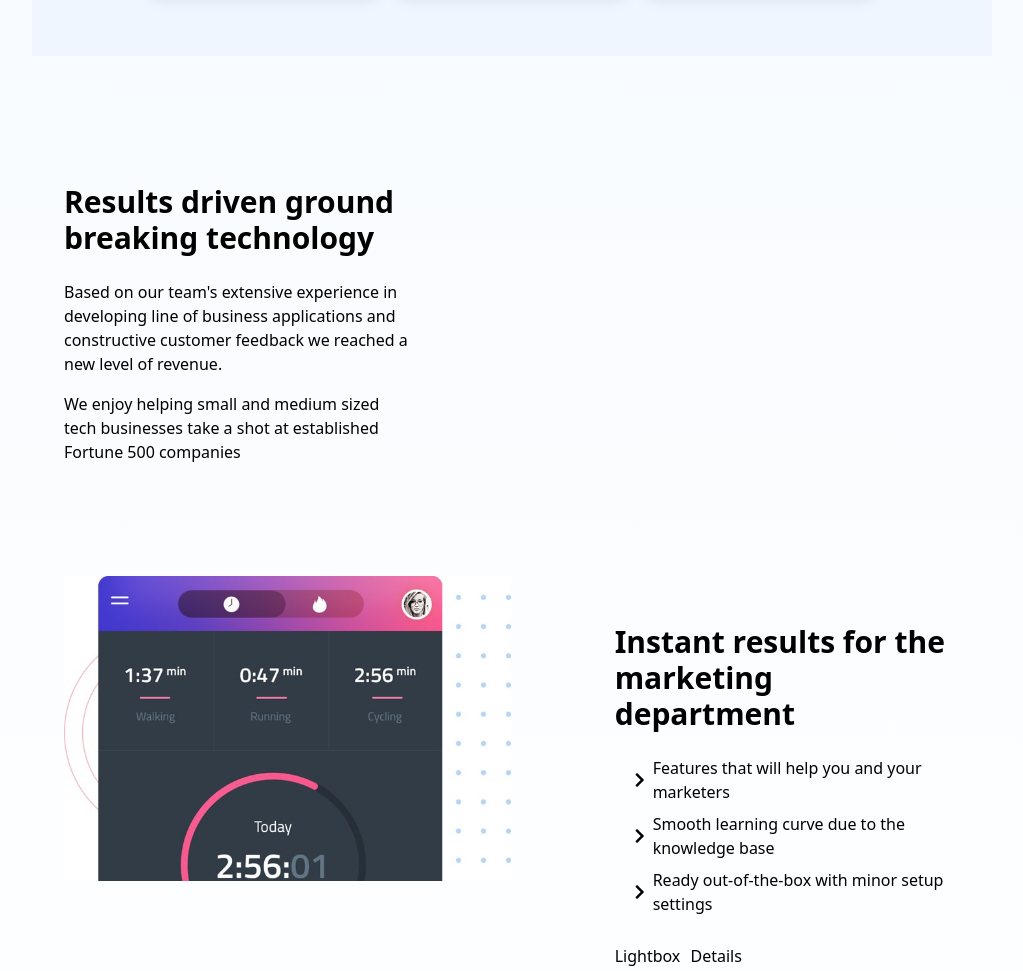
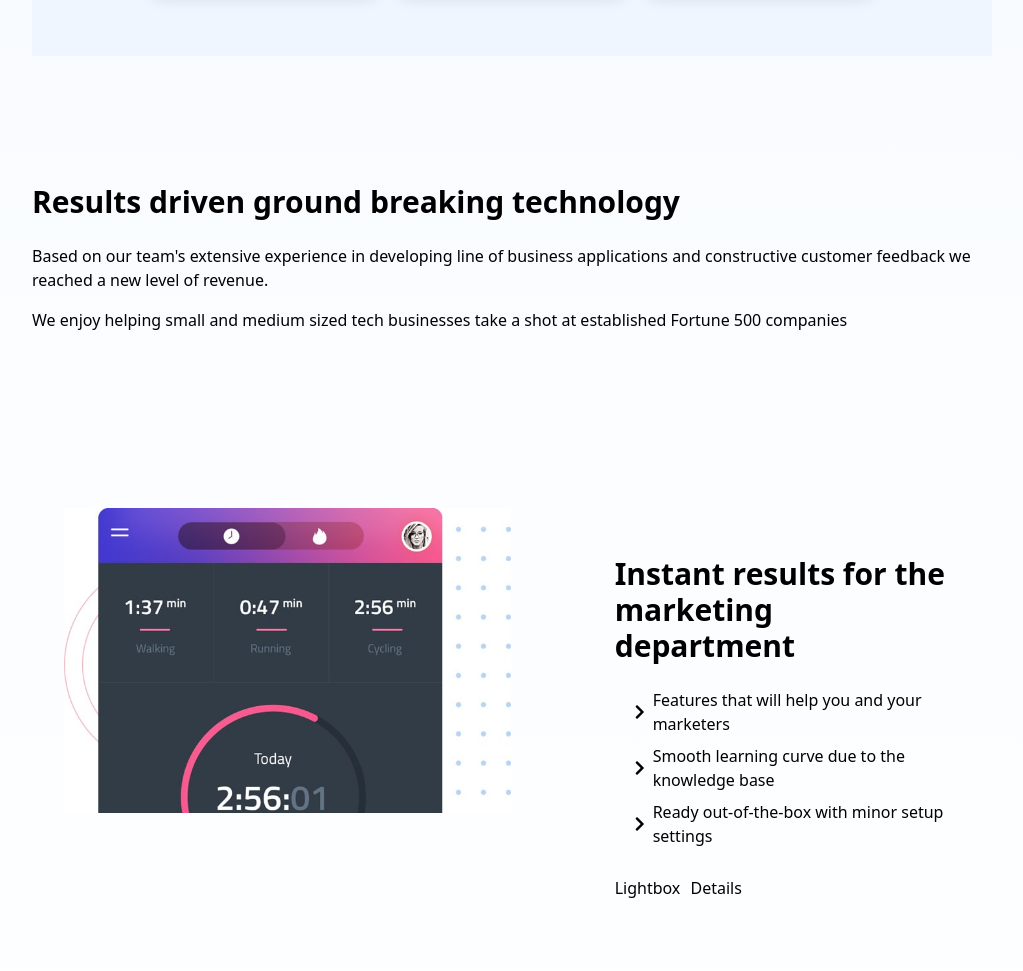
Before and after one commit to Arun-hash30/Tailwind, a website: page dist/index.html in a window 1280 px wide. Shown: the part 1760-2731 px from the top of the page, without its empty margins (128-1151 px from the left). Drawn offline with nearby package versions, Linux system fonts and the light colour scheme.

Commit message:
Update index.html

```diff
--- a/dist/index.html
+++ b/dist/index.html
@@ -168,7 +168,6 @@
         </div>
 
         <div id="details" class="pt-12 pb-16 lg:pt-16">
-            <div class="container px-4 sm:px-8 lg:grid lg:grid-cols-12 lg:gap-x-12">
                 <div class="lg:col-span-5">
                     <div class="mb-16 lg:mb-0 xl:mt-16">
                         <h1 class="mb-6 font-bold text-3xl">Results driven ground breaking technology</h1>
```
